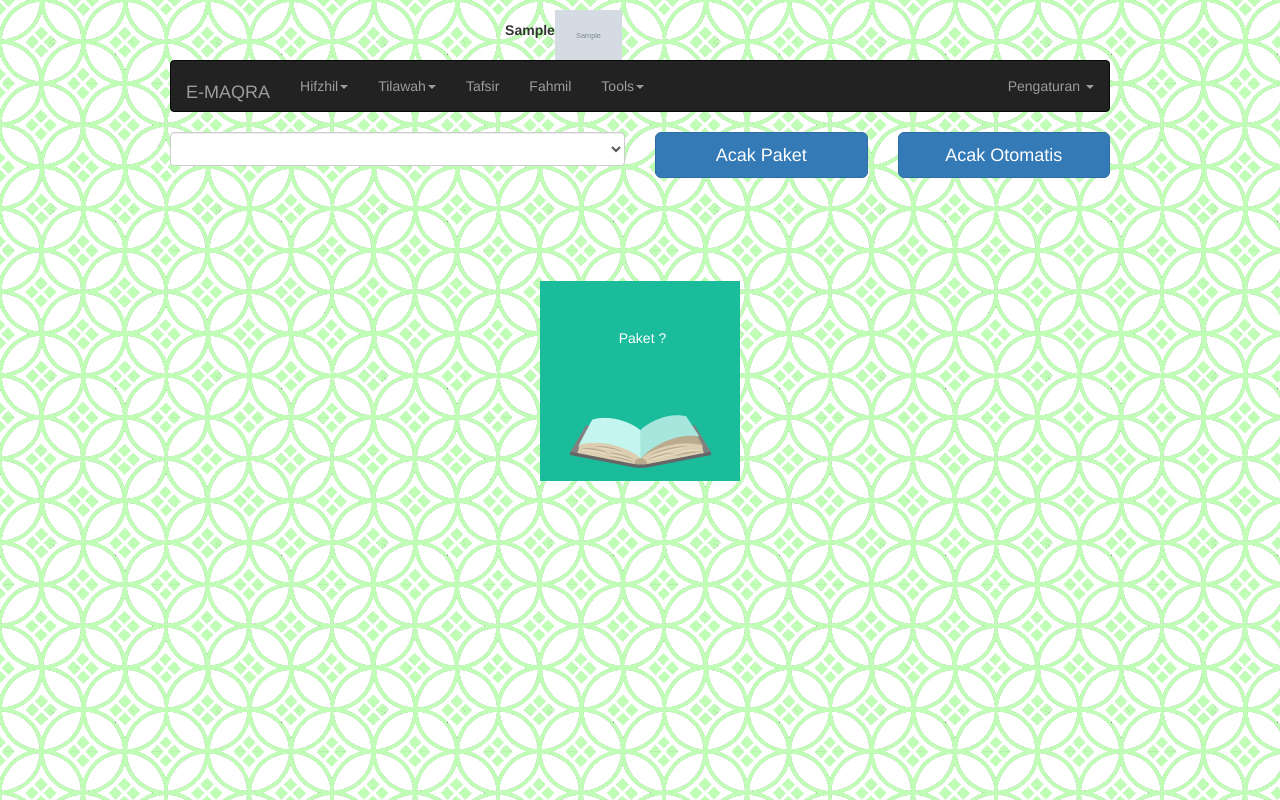
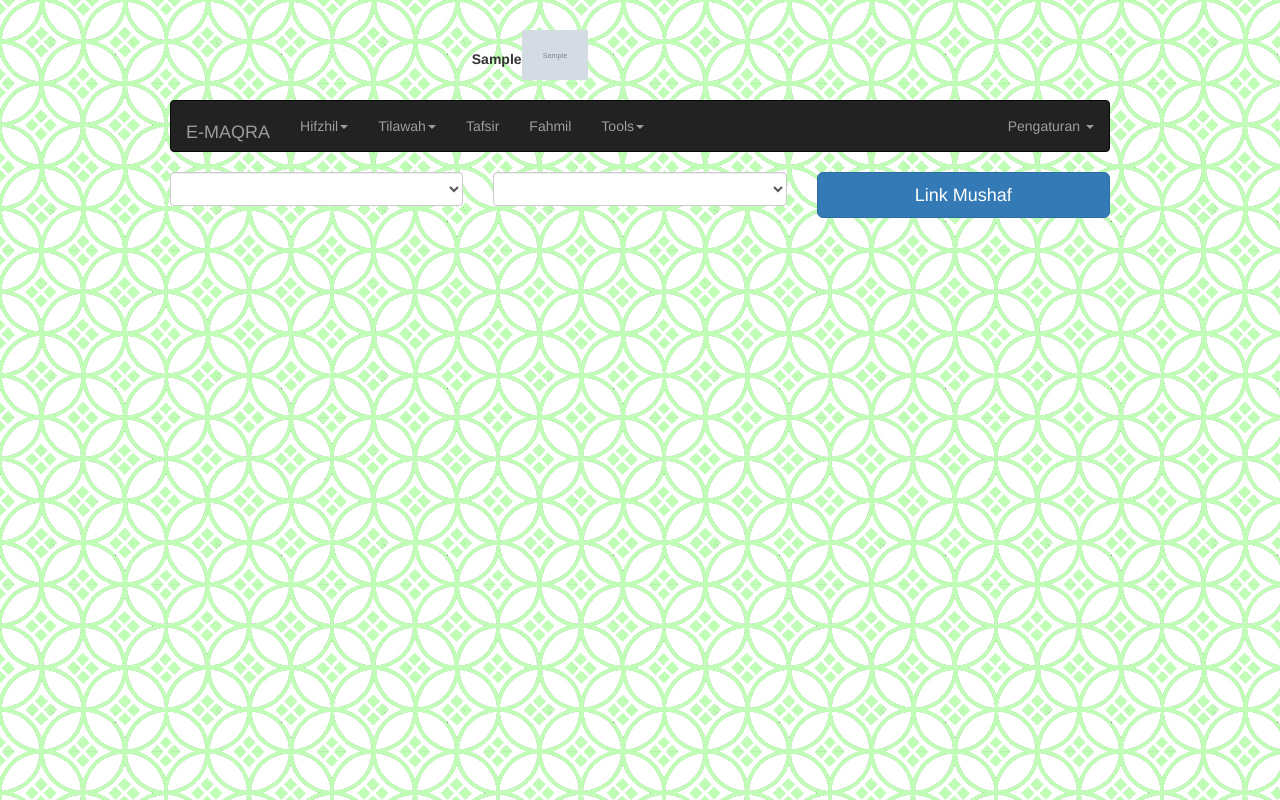
Before and after one commit to Daneswara/e-maqra, a CodeIgniter app: page /e-maqra/index.php/ToolsAcak/ in a window 1280 px wide. Run offline with CodeIgniter, Linux system fonts and the light colour scheme; tables that the repository leaves empty or names only in its code hold one stand-in row (values such as "Sample post"); grey boxes marked "Sample" are stand-in pictures; data that the repository does not hold is empty; some libraries are stand-ins or nearby versions.

Commit message:
tampilan link mushaf

```diff
--- a/application/controllers/ToolsAcak.php
+++ b/application/controllers/ToolsAcak.php
@@ -29,6 +29,6 @@ class ToolsAcak extends CI_Controller
     public function index()
     {
         $data["pengaturan"] = $this->pengaturan_model->getPengaturan(1);
-        $this->load->view('hifzhil', $data);
+        $this->load->view('linkmushaf', $data);
     }
 }
--- a/application/views/_partials/menu.php
+++ b/application/views/_partials/menu.php
@@ -31,7 +31,7 @@
             <li class="dropdown">
                 <a href="#" class="dropdown-toggle" data-toggle="dropdown">Tools<b class="caret"></b></a>
                 <ul class="dropdown-menu">
-                    <li><a href="linkmushaf.php">Link Mushaf</a></li>
+                    <li><a href="<?php echo base_url('index.php/ToolsAcak/');?>">Link Mushaf</a></li>
                     <li><a href="acak.php">Acak</a></li>
                 </ul>
             </li>
--- a/application/views/hifzhil.php
+++ b/application/views/hifzhil.php
@@ -357,28 +357,28 @@
 </head>
 <body>
 <?php
-if (isset($_GET['not'])) {
-    $notifikasi = $_GET['not'];
-    if ($notifikasi == 1) {
-        echo "<script type='text/javascript'>swal({title: 'Login Berhasil!', confirmButtonColor: '#1abc9c', type: 'success'})</script>";
-    }
-}
-if (isset($_GET['note'])) {
-    $pilihan = $_GET['pilihan'];
-    $notifikasi = $_GET['note'];
-    if ($notifikasi == 1) {
-        echo "<script type='text/javascript'>swal({title: 'Berhasil!', text: 'Paket soal telah diacak', confirmButtonColor: '#1abc9c', type: 'success'})</script>";
-    } else if ($notifikasi == 12) {
-        echo "<script type='text/javascript'>swal({title: 'Gagal!', text: 'Paket soal telah habis, silahkan buat paket soal lagi atau gunakan Acak Otomatis!', confirmButtonColor: '#1abc9c', type: 'error'})</script>";
-    } else if ($notifikasi == 2) {
-        echo "<script type='text/javascript'>swal({title: 'Berhasil!', text: 'Acak otomatis telah dilakukan', confirmButtonColor: '#1abc9c', type: 'success'})</script>";
-    } else if ($notifikasi == 21) {
-        echo "<script type='text/javascript'>swal({title: 'Gagal!', text: 'Acak otomatis tidak dapat dilakukan, silahkan coba lagi!', confirmButtonColor: '#1abc9c', type: 'error'})</script>";
-    } else if ($notifikasi == 22) {
-        echo "<script type='text/javascript'>swal({title: 'Gagal!', text: 'Soal otomatis telah habis, silahkan lakukan reset Perlombaan untuk mengembalikan soal.', confirmButtonColor: '#1abc9c', type: 'error'})</script>";
-    }
-}
-?>
+//if (isset($_GET['not'])) {
+//    $notifikasi = $_GET['not'];
+//    if ($notifikasi == 1) {
+//        echo "<script type='text/javascript'>swal({title: 'Login Berhasil!', confirmButtonColor: '#1abc9c', type: 'success'})</script>";
+//    }
+//}
+//if (isset($_GET['note'])) {
+//    $pilihan = $_GET['pilihan'];
+//    $notifikasi = $_GET['note'];
+//    if ($notifikasi == 1) {
+//        echo "<script type='text/javascript'>swal({title: 'Berhasil!', text: 'Paket soal telah diacak', confirmButtonColor: '#1abc9c', type: 'success'})</script>";
+//    } else if ($notifikasi == 12) {
+//        echo "<script type='text/javascript'>swal({title: 'Gagal!', text: 'Paket soal telah habis, silahkan buat paket soal lagi atau gunakan Acak Otomatis!', confirmButtonColor: '#1abc9c', type: 'error'})</script>";
+//    } else if ($notifikasi == 2) {
+//        echo "<script type='text/javascript'>swal({title: 'Berhasil!', text: 'Acak otomatis telah dilakukan', confirmButtonColor: '#1abc9c', type: 'success'})</script>";
+//    } else if ($notifikasi == 21) {
+//        echo "<script type='text/javascript'>swal({title: 'Gagal!', text: 'Acak otomatis tidak dapat dilakukan, silahkan coba lagi!', confirmButtonColor: '#1abc9c', type: 'error'})</script>";
+//    } else if ($notifikasi == 22) {
+//        echo "<script type='text/javascript'>swal({title: 'Gagal!', text: 'Soal otomatis telah habis, silahkan lakukan reset Perlombaan untuk mengembalikan soal.', confirmButtonColor: '#1abc9c', type: 'error'})</script>";
+//    }
+//}
+//?>
 <style>
     body {
         padding-bottom: 20px;
--- /dev/null
+++ b/application/views/linkmushaf.php
@@ -0,0 +1,143 @@
+<?php
+//include "koneksi.php";
+//session_start();
+//if (empty($_SESSION['user_login'])) {
+//    header('location: login.php');
+//}
+//$queryview = mysqli_query($koneksi, "SELECT * FROM pengaturan LIMIT 1") or die(mysqli_error($koneksi));
+//$pengaturan = mysqli_fetch_array($queryview);
+//$acara = $pengaturan['acara'];
+//$acara = str_replace("<petik>", "'", $acara);
+//$logo = $pengaturan['logo'];
+//if(isset($_GET["surat1"]) && isset($_GET["ayat1"])){
+//    $tempsurat = $_GET["surat1"];
+//    $tempayat = $_GET["ayat1"];
+//
+//    $hal = getHalaman($tempsurat, $tempayat);
+//    $namasurat = getNamaSurat($tempsurat);
+//    $namasurat = str_replace("'", "petik", $namasurat);
+//    echo "<script type=\"text/javascript\">  window.open('mushaf.php?kanan=$hal&surah=$tempsurat&ayat=$tempayat&namasurat=$namasurat')</script>";
+//}
+//
+//function getHalaman($surat, $ayat) {
+//    include "koneksi.php";
+//    $queryview = mysqli_query($koneksi, "SELECT * FROM `halaman` WHERE nosurat = $surat and ayatawal <= $ayat ORDER BY no_halaman DESC LIMIT 1") or die(mysqli_error($koneksi));
+//    $halaman = mysqli_fetch_array($queryview);
+//    $kanan = $halaman['no_halaman'];
+//    if (mysqli_num_rows($queryview) == 0) {
+//        $surat = $surat - 1;
+//        $queryview = mysqli_query($koneksi, "SELECT * FROM `halaman` WHERE nosurat = $surat ORDER BY no_halaman DESC LIMIT 1") or die(mysqli_error($koneksi));
+//        $halaman = mysqli_fetch_array($queryview);
+//        $kanan = $halaman['no_halaman'];
+//    }
+//    return $kanan;
+//}
+//
+//function getNamaSurat($surat) {
+//    include "koneksi.php";
+//    $queryview = mysqli_query($koneksi, "SELECT * FROM `daftarsurah` WHERE nosurat = $surat LIMIT 1") or die(mysqli_error($koneksi));
+//    $surah = mysqli_fetch_array($queryview);
+//    $namasurat = $surah['nama'];
+//    return $namasurat;
+//}
+//?>
+<html lang="en">
+<head>
+    <?php $this->load->view('_partials/head.php')?>
+</head>
+<body>
+
+<style>
+    body {
+        padding-bottom: 20px;
+        padding-top: 20px;
+        background-image: url(<?php echo base_url('static/gambar/bg.jpg')?>);
+        background-repeat: repeat;
+    }
+    .navbar {
+        margin-bottom: 20px;
+    }
+    .bigtext {
+        font-size: 1400%;
+        text-align: center;
+    }
+    .img-center {margin:0 auto;}
+</style>
+
+<div class="container">
+    <?php $this->load->view('_partials/menu.php')?>
+    <div class="row">
+        <form method="GET" action="linkmushaf.php">
+            <div class="col-xs-4">
+                <div class="form-group">
+                    <select name="surat1" id="surat1" class="form-control select select-primary" data-toggle="select" required>
+<!--                        --><?php
+//                        $query_mysql = mysqli_query($koneksi, "SELECT * FROM daftarsurah ORDER BY nosurat") or die(mysqli_error($koneksi));
+//                        $temp = "";
+//                        while ($data = mysqli_fetch_array($query_mysql)) {
+//                            if ($data['nama'] == $temp) {
+//
+//                            } else if ($tempsurat == $data['nosurat']) {
+//                                echo "<option value=" . $data['nosurat'] . " selected>" . $data['nosurat'] . ". " . $data['nama'] . "</option>";
+//                            } else {
+//                                echo "<option value=" . $data['nosurat'] . ">" . $data['nosurat'] . ". " . $data['nama'] . "</option>";
+//                            }
+//                            $temp = $data['nama'];
+//                        }
+                        ?>
+
+                    </select></div>
+            </div> <!-- /.col-xs-3 -->
+            <div class="col-xs-4">
+                <div class="form-group">
+                    <select name="ayat1" id="ayat1" class="form-control select select-primary" data-toggle="select" required>
+
+<!--                        --><?php
+//                        if (isset($tempayat)) {
+//                            $query_mysql = mysqli_query($koneksi, "SELECT * FROM daftarsurah WHERE nosurat = $tempsurat ORDER BY nosurat") or die(mysqli_error($koneksi));
+//                            echo "edit surat" . $where;
+//                            while ($data = mysqli_fetch_array($query_mysql)) {
+//
+//                                for ($a = $data['awal']; $a <= $data['akhir']; $a++) {
+//                                    if ($tempayat == $a) {
+//                                        echo "<option value=" . $a . " selected>" . $a . "</option>";
+//                                    } else {
+//                                        echo "<option value=" . $a . ">" . $a . "</option>";
+//                                    }
+//                                }
+//                            }
+//                        }
+                        ?>
+
+                    </select></div>
+            </div> <!-- /.col-xs-3 -->
+            <div class="col-xs-4">
+                <button type="submit" class="btn btn-block btn-lg btn-primary">Link Mushaf</button>
+            </div> <!-- /.col-xs-3 -->
+        </form>
+    </div> <!-- /.row -->
+
+</div>
+
+
+<!--<script type="text/javascript">-->
+<!--    $(document).ready(function () {-->
+<!--        $("#surat1").change(function () {-->
+<!--            $.post("ajax/ayatgoto.php", {surah: $("#surat1").val()})-->
+<!--                .success(function (data) {-->
+<!--                    $("#ayat1").html(data);-->
+<!--                    $("#ayat1").change();-->
+<!--                });-->
+<!--        });-->
+<!--        if ($("#ayat1").val() == "" || $("#ayat1").val() == "0" || $("#ayat1").val() == null) {-->
+<!--            $.post("ajax/ayatgoto.php", {surah: $("#surat1").val()})-->
+<!--                .success(function (data) {-->
+<!--                    $("#ayat1").html(data);-->
+<!--                    $("#ayat1").change();-->
+<!--                });-->
+<!--        }-->
+<!--    });-->
+<!--</script>-->
+<?php $this->load->view('_partials/footer.php')?>
+</body>
+</html>
```
